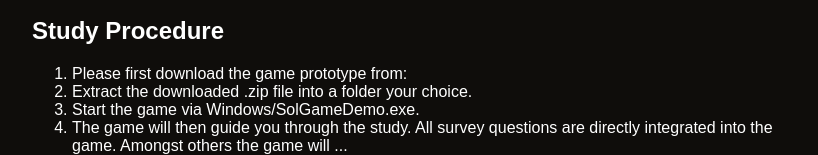
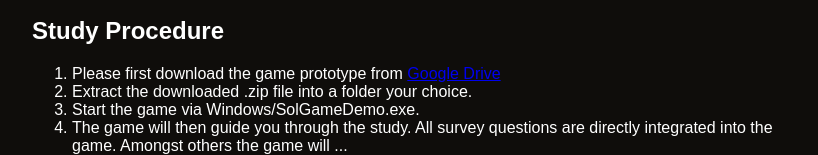
Before and after one commit to wguenter/pathing, a plain HTML site: page index.html in a window 1280 px wide. Shown: the part 907-1062 px from the top of the page, without its empty margins (224-1042 px from the left). Drawn offline with Linux system fonts and the light colour scheme.

Commit message:
Update index.html

```diff
--- a/index.html
+++ b/index.html
@@ -48,7 +48,7 @@
 
     <h2>Study Procedure</h2>
     <ol>
-      <li>Please first download the game prototype from:</li>
+      <li>Please first download the game prototype from <a href="https://drive.google.com/file/d/1Z-D_LLvSUCcMu_T8fdZ9WdSJ0c4IrcjD/view">Google Drive</a></li>
       <li>Extract the downloaded .zip file into a folder your choice.</li>
       <li>Start the game via Windows/SolGameDemo.exe.</li>
       <li>The game will then guide you through the study. All survey questions are directly integrated into the game. Amongst others the game will ...</li>
```
